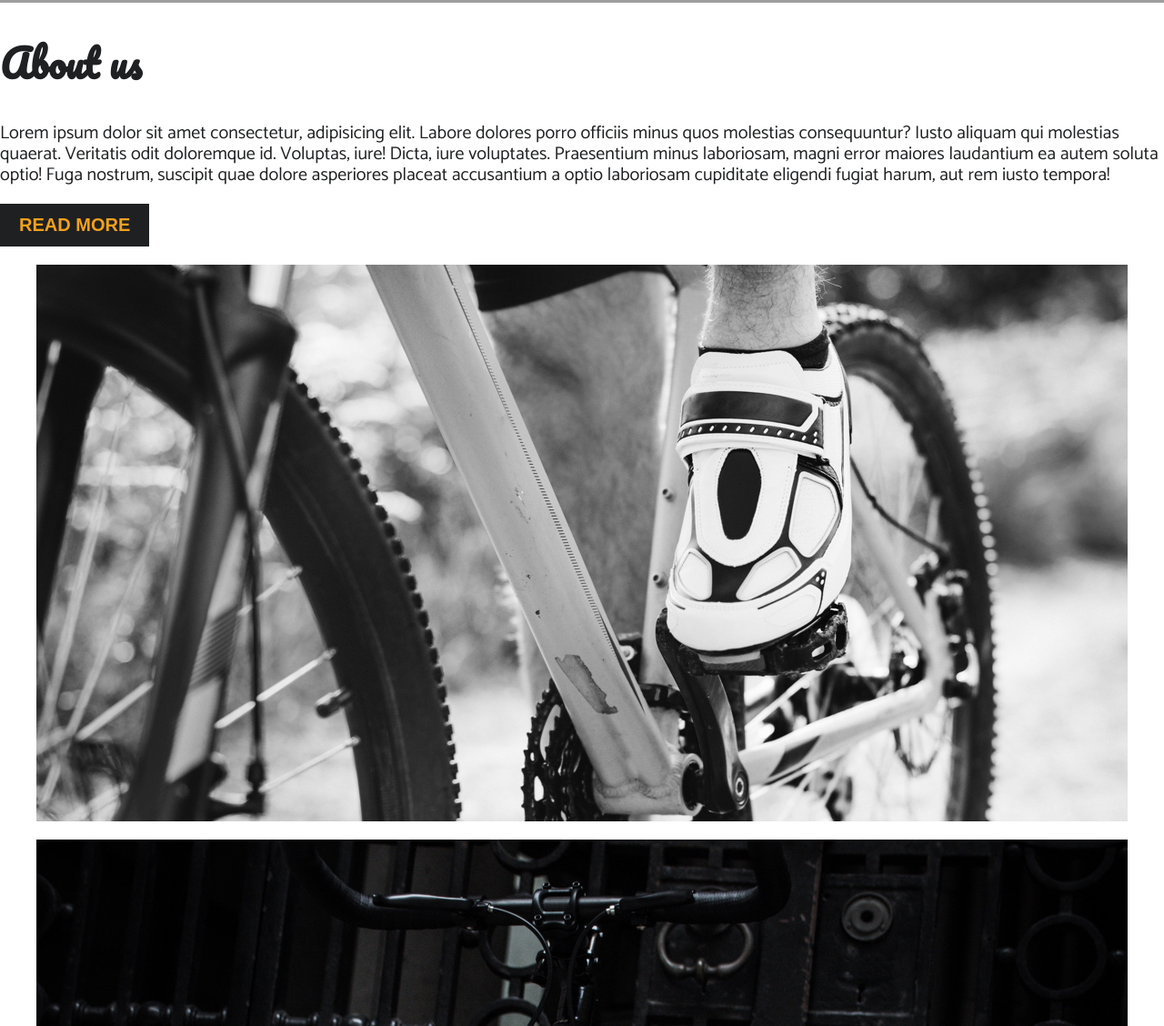
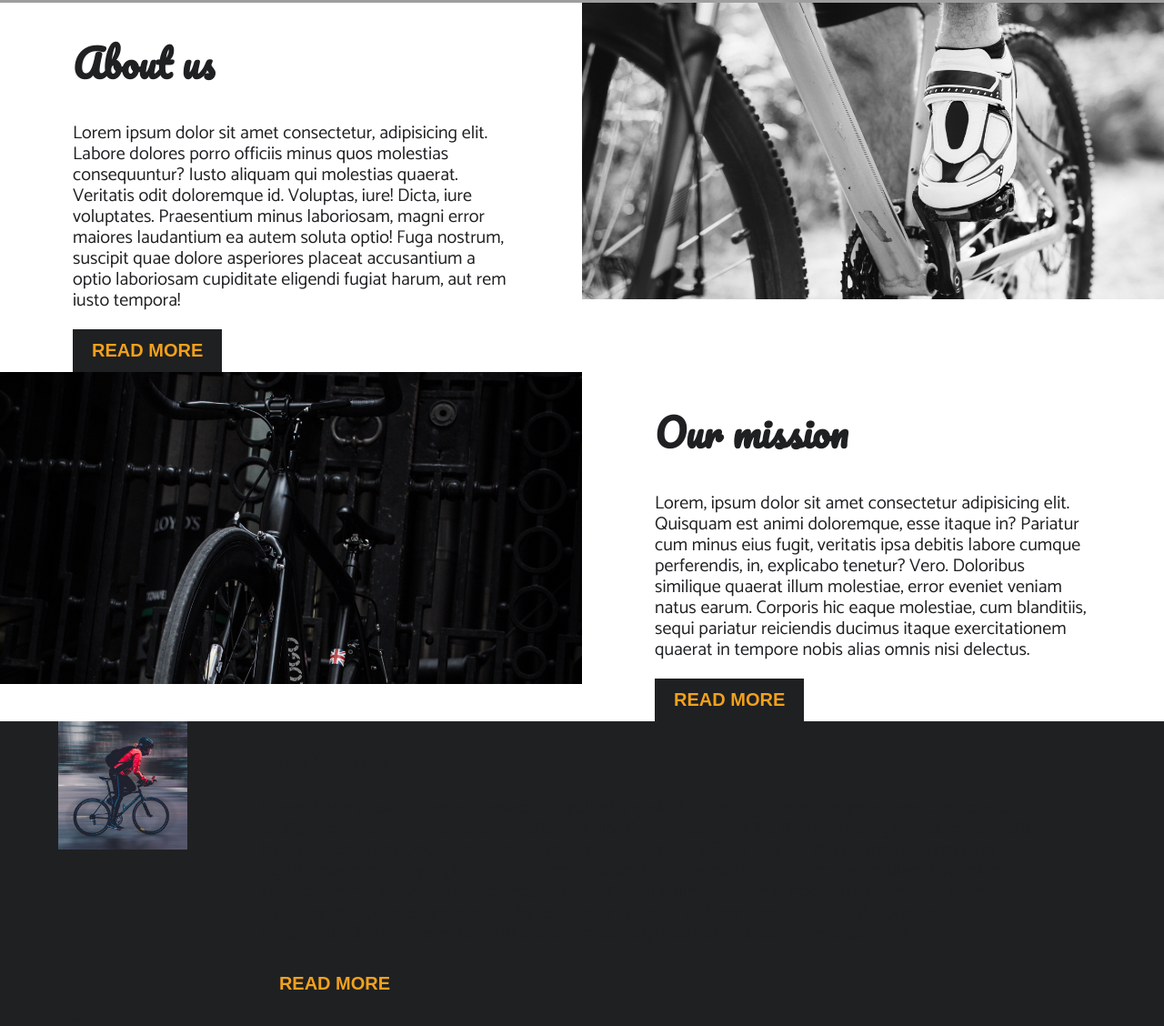
Before and after one commit to paigethai/bikerland, a plain HTML site: page index.html in a window 1280 px wide. Shown: the part 797-1925 px from the top of the page at 91% size. Drawn offline with Linux system fonts and the light colour scheme; grey boxes are pictures that could not be loaded.

Commit message:
added about section styling

```diff
--- a/style.css
+++ b/style.css
@@ -5,7 +5,7 @@ html{line-height:1.15;-ms-text-size-adjust:100%;-webkit-text-size-adjust:100%}bo
 .sr-only { position: absolute; width: 1px; height: 1px; margin: -1px; border: 0; padding: 0; white-space: nowrap; clip-path: inset(100%); clip: rect(0 0 0 0); overflow: hidden;}
 
 
-/* GLOBAL STYLES */
+/* Global Styles */
 
 html {
     font-family: 'Catamaran', sans-serif;
@@ -13,10 +13,19 @@ html {
     font-size: 125%;
 }
 
+body {
+    background-color: #1F2022;
+}
+
 img {
     width: 100%;
     height: auto;
     display: block;
+}
+
+figure {
+    margin: 0;
+    padding: 0;
 }
 
 a {
@@ -33,6 +42,7 @@ ul {
     max-width: 1200px;
     width: 90%;
     margin: 0 auto;
+    padding: 0;
 }
 
 .flex-container {
@@ -40,15 +50,17 @@ ul {
     flex-direction: row;
 }
 
-/* TYPOGRAPHY STYLES */
+/* Typography Styles */
 
 h1, h2, h3, h4 {
     font-family: 'Pacifico', cursive;
+    text-tansform: capitalize
 }
 
 h1 {
     color: #F2A11C;
     font-size: 6.5rem;
+    text-align: center;
 }
 
 h3 {
@@ -76,15 +88,18 @@ button:focus {
     cursor: pointer;
 }
 
-/* HEADER STYLES */
+/* Header Styles */
 
 header {
     background-image: url(./biker-land-assets/image-1.jpg);
     background-size: cover;
     background-position: center;
+    background-repeat: no-repeat;
     min-height: 100vh;
     padding: 45px 0;
 }
+
+/* Navigation Styles */
 
 .flex-container ul {
     width: 40%;
@@ -98,6 +113,7 @@ header {
     font-weight: bold;
 }
 
+/* H1 Heading Styling */
 h1 {
     margin: 0 auto;
     text-align: center;
@@ -105,12 +121,43 @@ h1 {
     top: 300px;
 }
 
+/* Social Media Header Icons Styling */
 .header-social-icons ul {
     display: flex;
     flex-direction: column;
-    margin-left: auto;
+    /* margin-left: auto; */
 }
 
 ul li i {
     background-color: white;
 }
+
+/* Main Sections */
+
+/* About Section */
+
+article {
+    padding-left: 80px;
+    padding-right: 80px;
+}
+
+.about {
+    background-color: #FFF;
+}
+.about-top-row {
+    display: flex;
+}
+
+.text-container {
+    width: 50%;
+}
+
+.image-container {
+    width: 50%;
+}
+
+.about-bottom-row {
+    display: flex;
+}
+
+/* Blog Section */
```
